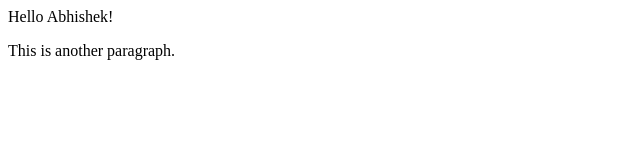
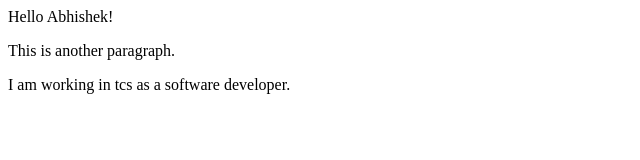
Before and after one commit to AbhishekACB/git-in-one-video, a plain HTML site: page index.html in a window 1280 px wide. Shown: the whole page, without its empty margins (0-640 px from the left). Drawn offline with Linux system fonts and the light colour scheme.

Commit message:
Added index file for home page

```diff
--- a/index.html
+++ b/index.html
@@ -9,5 +9,6 @@
 <body>
     <div id="div1"> Hello Abhishek!</div>
     <p>This is another paragraph.</p>
+    <p> I am working in tcs as a software developer.</p>
 </body>
 </html>
```
